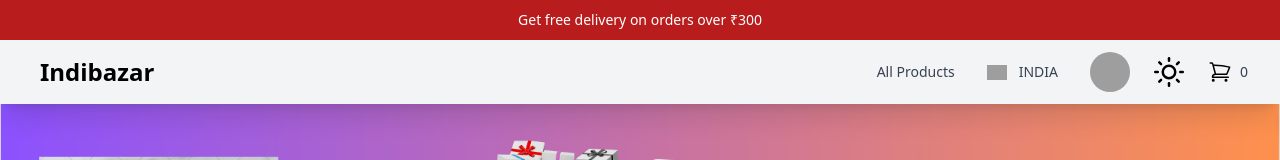
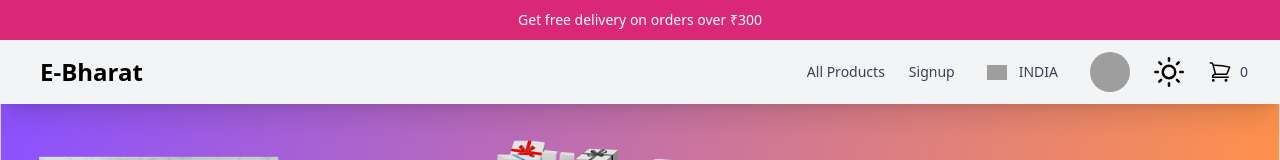
Before and after one commit to parthajchutia/Indibazar, a React (Create React App) app: page / in a window 1280 px wide. Shown: the top 160 px of the page. Built offline with nearby package versions, Linux system fonts and the light colour scheme; no server answers; the database is empty; grey boxes are pictures that could not be loaded; the HTML template or start-up script is replaced by a standard one.

Commit message:
new changes

```diff
--- a/src/components/navbar/Navbar.js
+++ b/src/components/navbar/Navbar.js
@@ -1,31 +1,29 @@
-import { Fragment, useContext, useState } from "react";
-import { Dialog, Transition } from "@headlessui/react";
-import { Link } from "react-router-dom";
+import React, { Fragment, useContext, useState } from "react";
+import myContext from "../../context/data/myContext";
 import { BsFillCloudSunFill } from "react-icons/bs";
 import { FiSun } from "react-icons/fi";
-import myContext from "../../context/data/myContext";
+import { Link } from "react-router-dom";
+import { Dialog, Transition } from "@headlessui/react";
 import { RxCross2 } from "react-icons/rx";
 import { useSelector } from "react-redux";
 
-export default function Navbar() {
+function Navbar() {
+  const context = useContext(myContext);
+  const { mode, toggleMode } = context;
+
   const [open, setOpen] = useState(false);
 
-  const context = useContext(myContext);
-  const { toggleMode, mode } = context;
+  const user = JSON.parse(localStorage.getItem("user"));
 
-  const user = JSON.parse(localStorage.getItem('user'));
+  const logout = () => {
+    localStorage.clear("user");
+    window.location.href = "/login";
+  };
 
-
-
-  const logout = () =>{
-    localStorage.clear('user')
-    window.location.href = '/login'
-  }
-  const cartItem = useSelector((state) => state.cart)
-
+  const cartItems = useSelector((state) => state.cart);
 
   return (
-    <div className="bg-white sticky top-0 z-50 ">
+    <div className="bg-white sticky top-0 z-50">
       <Transition.Root show={open} as={Fragment}>
         <Dialog as="div" className="relative z-40 lg:hidden" onClose={setOpen}>
           <Transition.Child
@@ -75,35 +73,56 @@ export default function Navbar() {
                   >
                     All Products
                   </Link>
+
+                  {user ? (
                     <div className="flow-root">
-
-                   {user ? <Link
+                      <Link
                         to={"/order"}
                         style={{ color: mode === "dark" ? "white" : "" }}
                         className="-m-2 block p-2 font-medium text-gray-900"
                       >
                         Order
-                    </Link>: ""}
+                      </Link>
                     </div>
+                  ) : (
+                    ""
+                  )}
 
+                  {user?.user?.email === "knupadhyay784@gmail.com" ? (
                     <div className="flow-root">
-                    {user ? <Link
+                      <Link
                         to={"/dashboard"}
                         className="-m-2 block p-2 font-medium text-gray-900"
                         style={{ color: mode === "dark" ? "white" : "" }}
                       >
                         admin
-                    </Link> : ""}
+                      </Link>
                     </div>
+                  ) : (
+                    ""
+                  )}
 
+                  {user ? (
                     <div className="flow-root">
-                    <a href="/Login"
+                      <a
+                        onClick={logout}
                         className="-m-2 block p-2 font-medium text-gray-900 cursor-pointer"
                         style={{ color: mode === "dark" ? "white" : "" }}
                       >
                         Logout
                       </a>
                     </div>
+                  ) : (
+                    <div className="flow-root">
+                      <Link
+                        to={"/signup"}
+                        className="-m-2 block p-2 font-medium text-gray-900 cursor-pointer"
+                        style={{ color: mode === "dark" ? "white" : "" }}
+                      >
+                        Signup
+                      </Link>
+                    </div>
+                  )}
                   <div className="flow-root">
                   <Link
                       to={"/"}
@@ -111,8 +130,8 @@ export default function Navbar() {
                     >
                       <img
                         className="inline-block w-10 h-10 rounded-full"
-                        src="https://media.licdn.com/dms/image/C4E03AQGQpyzCu-8lMQ/profile-displayphoto-shrink_200_200/0/1633400110598?e=2147483647&v=beta&t=vg4qKoJr98LPwJ6lYI88gZ2R4mFdS0vgZxBmqIQAYr8"
-                        alt="Dan_Abromov"
+                        src="https://encrypted-tbn0.gstatic.com/images?q=tbn:ANd9GcSF-bcGBxBHILbnh7_FTJupbPJFofgbKW04UKCop7ypJb90DD_LYJC_i2fCvCFYBcdpqkk&usqp=CAU"
+                        alt="image"
                       />{" "}
                     </Link>
                   </div>
@@ -121,8 +140,8 @@ export default function Navbar() {
                 <div className="border-t border-gray-200 px-4 py-6">
                   <a href="/" className="-m-2 flex items-center p-2">
                     <img
-                      src="https://ecommerce-sk.vercel.app/img/indiaflag.png"
-                      alt=""
+                      src="img/indiaflag.png"
+                      alt="india"
                       className="block h-auto w-5 flex-shrink-0"
                     />
                     <span
@@ -140,16 +159,9 @@ export default function Navbar() {
         </Dialog>
       </Transition.Root>
 
-
-
-
-
-    {/*Desktop*/}
-
-
       <header className="relative bg-white">
         <p
-          className="flex h-10 items-center justify-center bg-red-700 px-4 text-sm font-medium text-white sm:px-6 lg:px-8"
+          className="flex h-10 items-center justify-center bg-pink-600 px-4 text-sm font-medium text-white sm:px-6 lg:px-8"
           style={{
             backgroundColor: mode === "dark" ? "rgb(62 64 66)" : "",
             color: mode === "dark" ? "white" : "",
@@ -202,7 +214,7 @@ export default function Navbar() {
                       className=" text-2xl font-bold text-black  px-2 py-1 rounded"
                       style={{ color: mode === "dark" ? "white" : "" }}
                     >
-                      Indibazar
+                      E-Bharat
                     </h1>
                   </div>
                 </Link>
@@ -217,29 +229,47 @@ export default function Navbar() {
                   >
                     All Products
                   </Link>
-                 {user ? <Link
+                  {user ? (
+                    <Link
                       to={"/order"}
                       className="text-sm font-medium text-gray-700 "
                       style={{ color: mode === "dark" ? "white" : "" }}
                     >
                       Order
-                  </Link> : "" }
+                    </Link>
+                  ) : (
+                    <Link
+                      to={"/signup"}
+                      className="text-sm font-medium text-gray-700 "
+                      style={{ color: mode === "dark" ? "white" : "" }}
+                    >
+                      Signup
+                    </Link>
+                  )}
 
-                 {user?.user?.email ==='parthajyoti2003@gmail.com' ?
+                  {user?.user?.email === "knupadhyay784@gmail.com" ? (
                     <Link
                       to={"/dashboard"}
                       className="text-sm font-medium text-gray-700 "
                       style={{ color: mode === "dark" ? "white" : "" }}
                     >
                       Admin
-                  </Link> : ""}
-                  {user ?
-                  <a onClick={logout }
+                    </Link>
+                  ) : (
+                    ""
+                  )}
+
+                  {user ? (
+                    <a
+                      onClick={logout}
                       className="text-sm font-medium text-gray-700 cursor-pointer  "
                       style={{ color: mode === "dark" ? "white" : "" }}
                     >
                       Logout
-                  </a> : ""}
+                    </a>
+                  ) : (
+                    ""
+                  )}
                 </div>
 
                 <div className="hidden lg:ml-8 lg:flex">
@@ -261,16 +291,14 @@ export default function Navbar() {
                   <a href="/" className="flex items-center text-gray-700 ">
                     <img
                       className="inline-block w-10 h-10 rounded-full"
-                      src="https://media.licdn.com/dms/image/C4E03AQGQpyzCu-8lMQ/profile-displayphoto-shrink_200_200/0/1633400110598?e=2147483647&v=beta&t=vg4qKoJr98LPwJ6lYI88gZ2R4mFdS0vgZxBmqIQAYr8"
+                      src="https://encrypted-tbn0.gstatic.com/images?q=tbn:ANd9GcSF-bcGBxBHILbnh7_FTJupbPJFofgbKW04UKCop7ypJb90DD_LYJC_i2fCvCFYBcdpqkk&usqp=CAU"
                       alt="Dan_Abromov"
                     />
                   </a>
                 </div>
 
-                {/*Dark mode*/}
                 <div className="flex lg:ml-6">
                   <button className="" onClick={toggleMode}>
-
                     {mode === "light" ? (
                       <FiSun className="" size={30} />
                     ) : "dark" ? (
@@ -307,7 +335,7 @@ export default function Navbar() {
                       className="ml-2 text-sm font-medium text-gray-700 group-"
                       style={{ color: mode === "dark" ? "white" : "" }}
                     >
-                      {cartItem.length}
+                      {cartItems.length}
                     </span>
                     <span className="sr-only">items in cart, view bag</span>
                   </Link>
@@ -320,3 +348,5 @@ export default function Navbar() {
     </div>
   );
 }
+
+export default Navbar;
```
Lines whose indentation alone changed are shown as unchanged.
